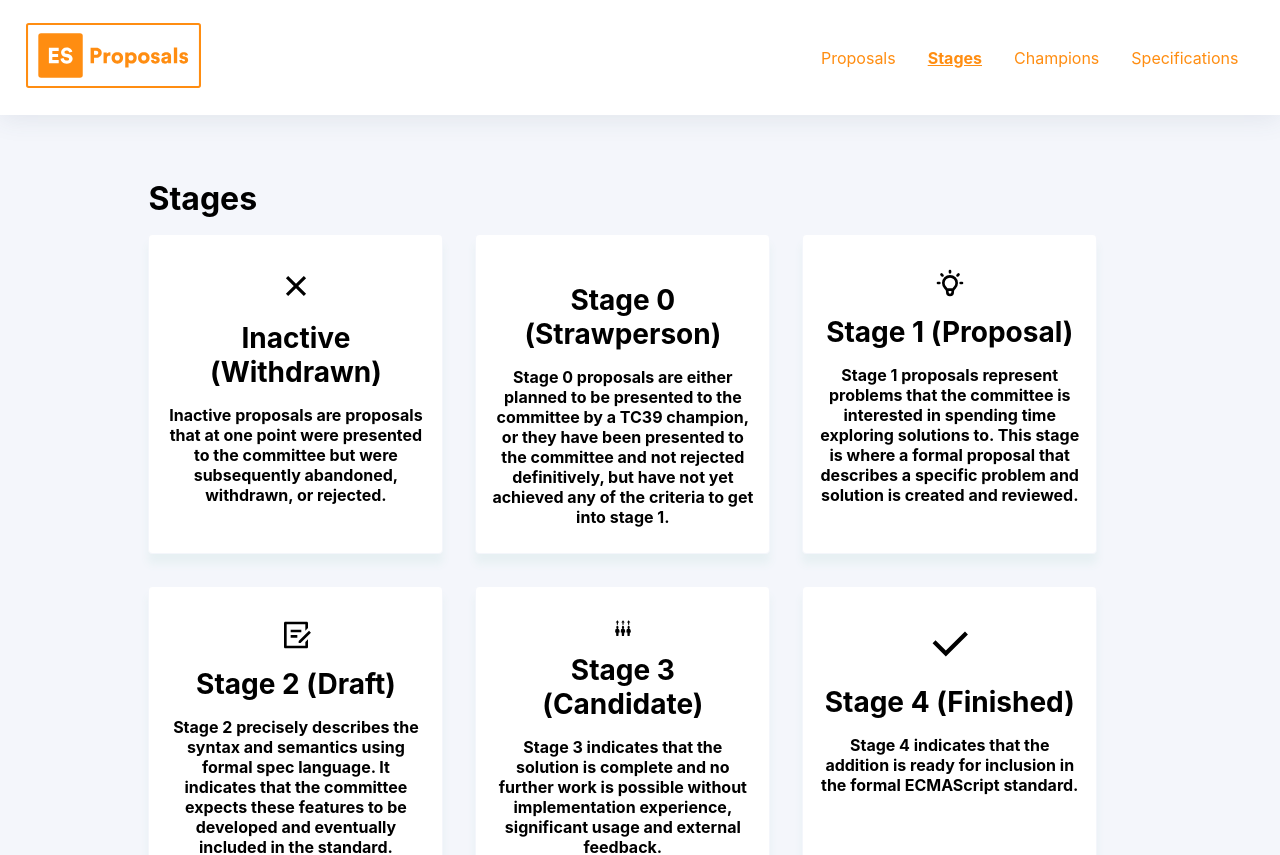
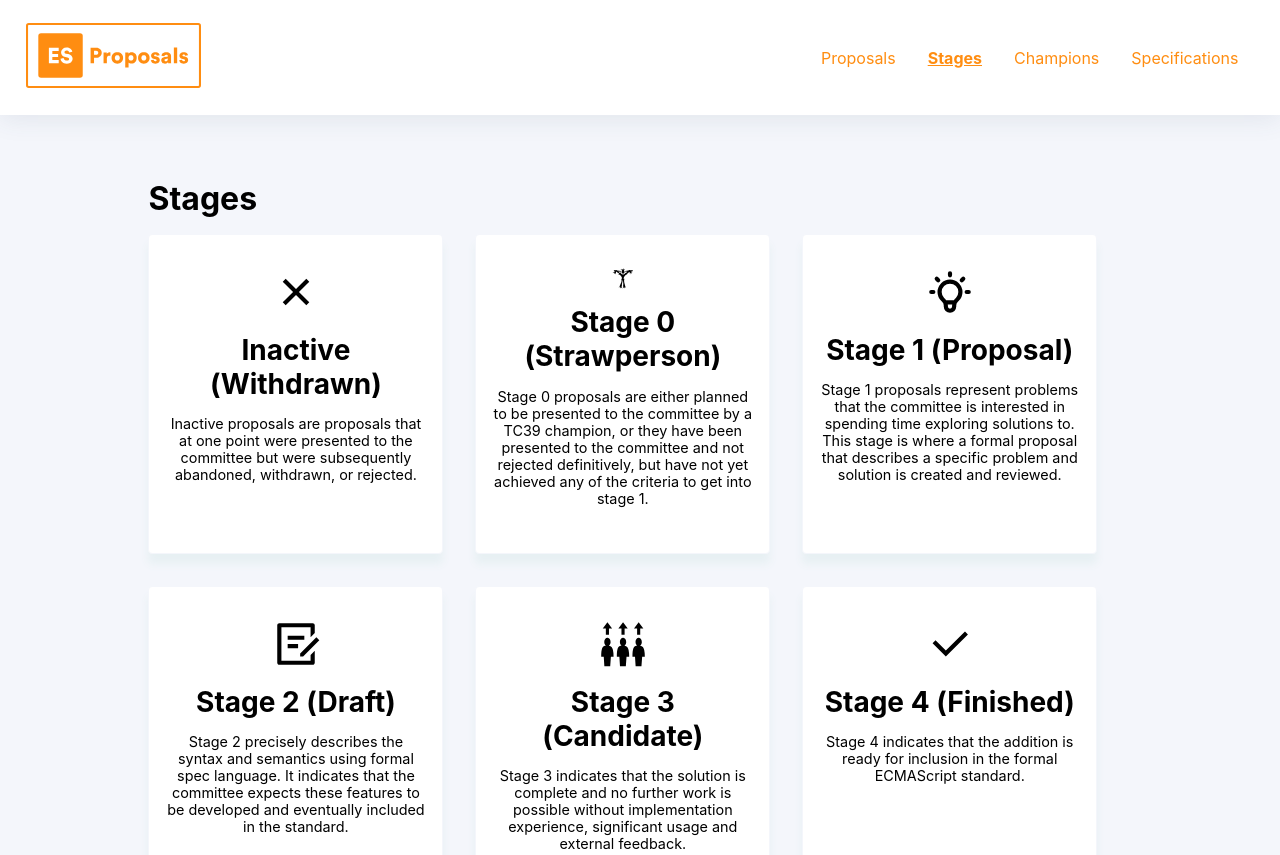
Before and after one commit to saadq/proposals.es, a Next.js app: page /stages in a window 1280 px wide. Shown: the top 855 px of the page. Built offline with nearby package versions, Linux system fonts and the light colour scheme.

Commit message:
Change styling of stage description in /stages

```diff
--- a/src/components/stages/StageList.tsx
+++ b/src/components/stages/StageList.tsx
@@ -45,6 +45,11 @@ const StageLink = styled.a`
     background: ${({ theme }) => theme.colors.primary};
     color: black;
   }
+`
+
+const StageDescription = styled.p`
+  font-weight: normal;
+  font-size: 0.9rem;
 `
 
 interface StageDetails {
@@ -103,7 +108,7 @@ export function StageList({ stages }: Props) {
               <Heading level={2} fontSize="1.75rem" margin="1rem 0 0 0">
                 {formatStageName(stage)}
               </Heading>
-              <p>{description}</p>
+              <StageDescription>{description}</StageDescription>
             </StageLink>
           </li>
         )
```
